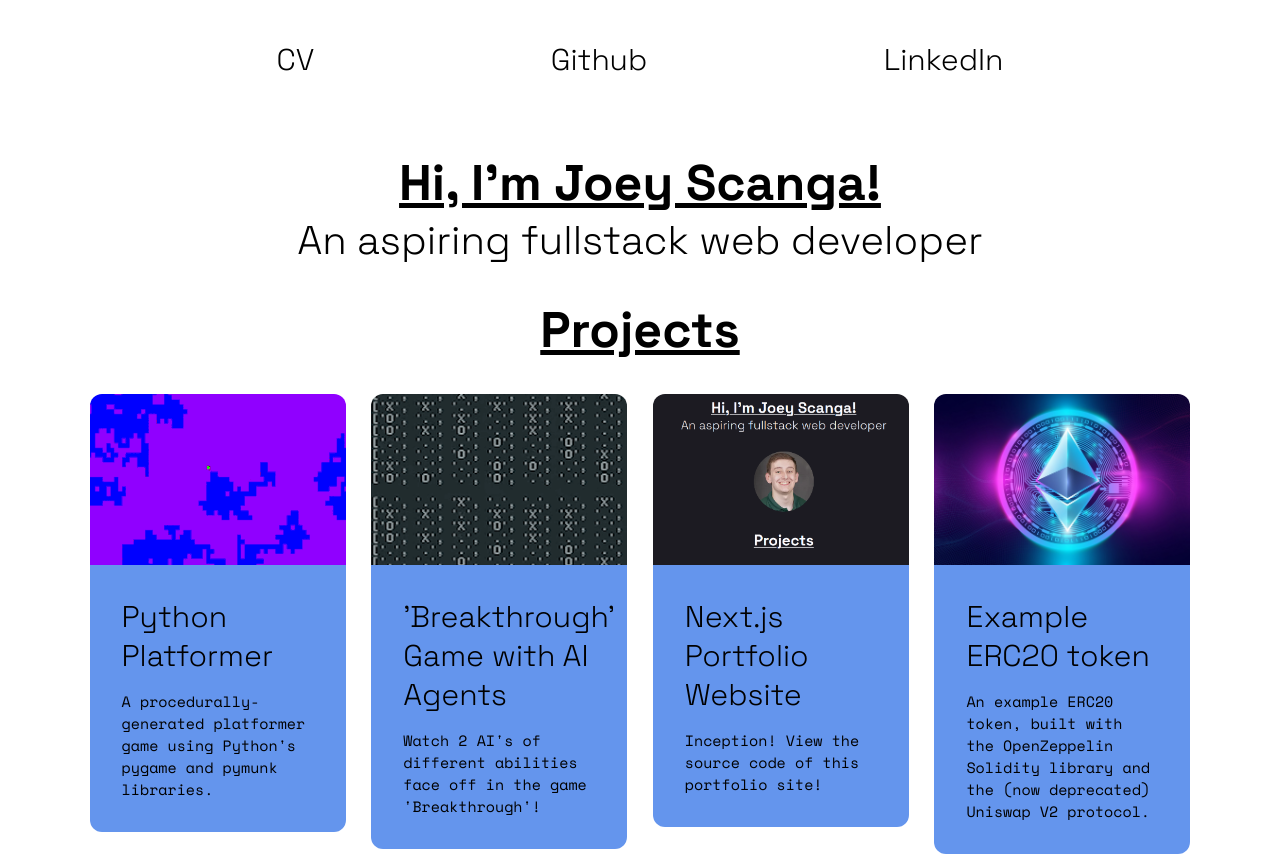
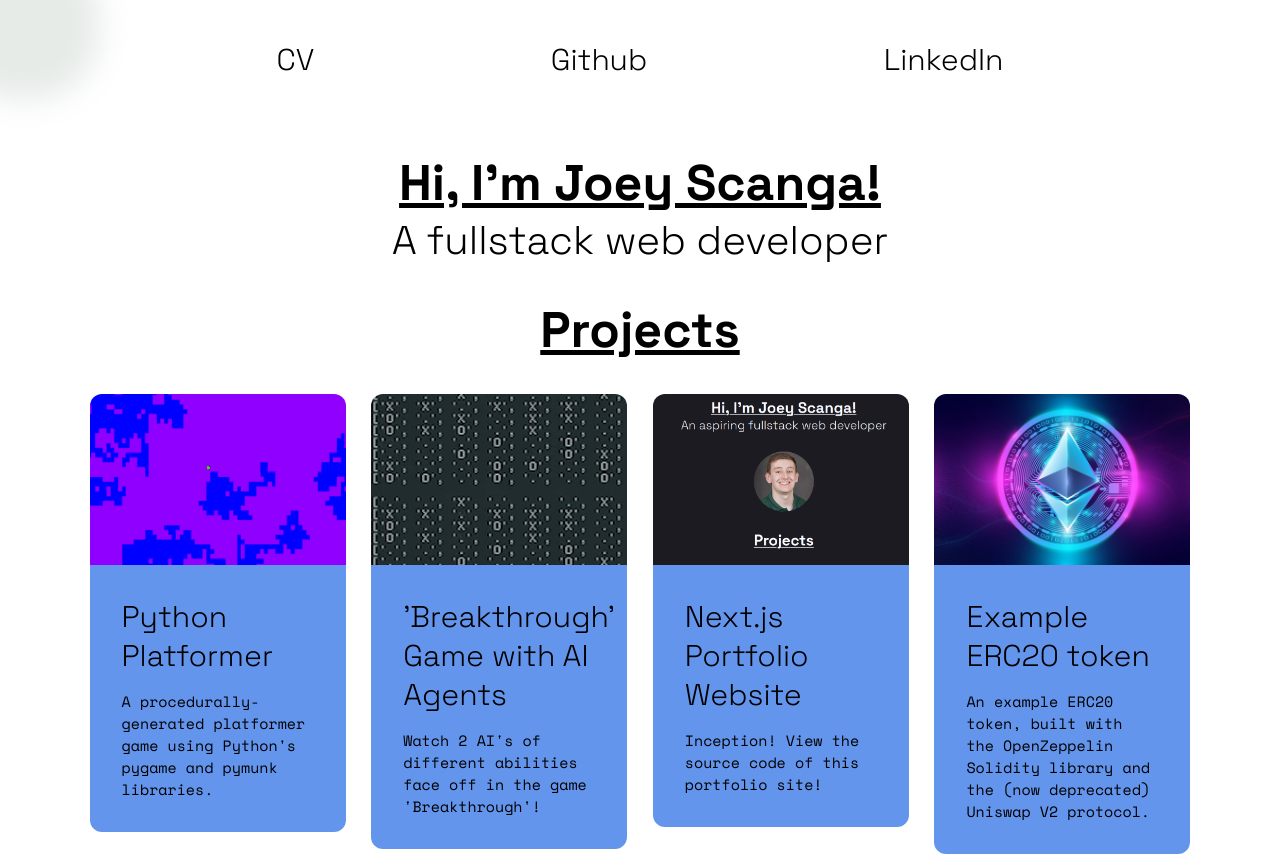
Before and after one commit to joey-scanga/personal-website, a Next.js app: page / in a window 1280 px wide. Shown: the top 856 px of the page. Built offline with nearby package versions, Linux system fonts and the light colour scheme; no server answers.

Commit message:
Added mouse shadow

```diff
--- a/src/app/page.js
+++ b/src/app/page.js
@@ -1,3 +1,4 @@
+'use client'
 import Image from "next/image";
 import styles from "./page.module.css";
 import ProjectPanel from "@/components/ProjectPanel";
@@ -6,17 +7,20 @@ import Footer from "@/components/Footer";
 import projects from "./projects.json";
 import ContactForm from "@/components/ContactForm";
 import NavBar from "@/components/NavBar";
+import { useEffect } from "react";
+import useMousePosition from "@/hooks/useMousePosition";
+import MouseShadow from "@/components/MouseShadow";
 
 export default function Home() {
-  const toggleNav = () => {
+  const [mouseRef, mousePosition] = useMousePosition()
 
-  }
   return (
-    <>
+    <div ref={mouseRef} style={{position: "relative"}}>
+      <MouseShadow mousePosition={mousePosition} />
       <NavBar />
       <header className={styles.header}>
-        <h1 className="fade-in">Hi, I'm Joey Scanga!</h1>
-        <h2 className="fade-in">An aspiring fullstack web developer</h2>
+        <h1 className="fade-in">Hi, I&apos;m Joey Scanga!</h1>
+        <h2 className="fade-in">A fullstack web developer</h2>
         {/* <section className={`${styles.socialsection} fade-in`}>
           <Image
             className={styles.profilepic}
@@ -51,6 +55,6 @@ export default function Home() {
 
         <Footer />
       </main>
-    </>
+    </div>
   );
 }
--- a/src/app/page.module.css
+++ b/src/app/page.module.css
@@ -1,4 +1,5 @@
 @import url('https://fonts.googleapis.com/css2?family=Space+Grotesk:wght@300;500;700&display=swap');
+
 
 .blurb {
   display: flex;
@@ -127,11 +128,11 @@
   .projectpanel:hover {
     animation: none;
   }
-
 }
 
 
 .projectpic {
+    position: inherit;
     border-top-left-radius: .75rem;
     border-top-right-radius: .75rem;
 }
--- /dev/null
+++ b/src/components/MouseShadow.js
@@ -0,0 +1,17 @@
+import { useState } from "react"
+
+export default function MouseShadow(props) {
+  return (
+    <div style={{
+        position: "absolute",
+        top: props.mousePosition.top,
+        left: props.mousePosition.left,
+        width: "50px",
+        height: "50px",
+        borderRadius: '50%',
+        backgroundColor: 'rgba(86, 124, 98, 0.15)',
+        boxShadow: '0 0 30px 50px rgba(86, 124, 98, 0.15)'
+    }}>
+    </div>
+  )
+}
--- /dev/null
+++ b/src/hooks/useMousePosition.js
@@ -0,0 +1,38 @@
+import { useCallback, useRef, useState } from "react";
+
+const useMousePosition = () => {
+  const [mousePosition, setMousePosition] = useState({
+    left: 0,
+    top: 0,
+  });
+
+  const handleMouseMove = useCallback(
+    (e) =>
+      setMousePosition({
+        left: e.pageX,
+        top: e.pageY,
+      }),
+    []
+  );
+
+  const ref = useRef();
+
+  const callbackRef = useCallback(
+    (node) => {
+      if (ref.current) {
+        ref.current.removeEventListener("mousemove", handleMouseMove);
+      }
+
+      ref.current = node;
+
+      if (ref.current) {
+        ref.current.addEventListener("mousemove", handleMouseMove);
+      }
+    },
+    [handleMouseMove]
+  );
+
+  return [callbackRef, mousePosition];
+};
+
+export default useMousePosition;
```
